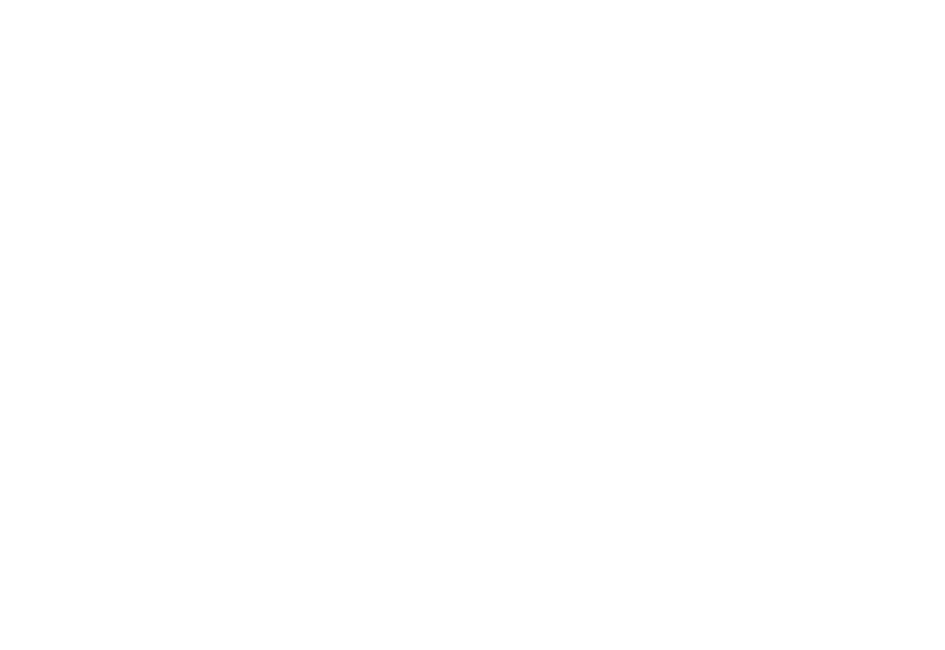
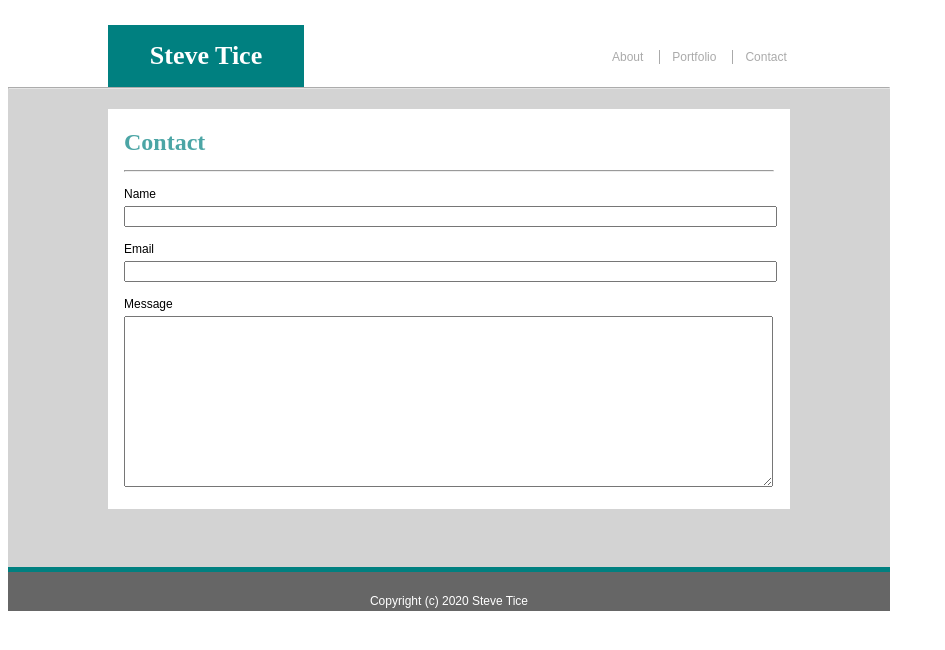
Before and after one commit to stic6021/stic6021.github.io, a plain HTML site: page contact.html in a window 1280 px wide. Shown: the whole page, without its empty margins (0-945 px from the left). Drawn offline with Linux system fonts and the light colour scheme.

Commit message:
Completed HTML + CSS for contact page. The porfolio page is next.

```diff
--- a/assets/css/style.css
+++ b/assets/css/style.css
@@ -23,7 +23,7 @@
 	text-align: center;
 }
 
-#all-pages-footer, .home-page-nav-link {
+#all-pages-footer, .contact-form-label, .home-page-nav-link {
 	font-family: "Arial", Helvetica, sans-serif;
 	font-size: 12px;
 }
@@ -34,6 +34,37 @@ body {
 
 #clear-just-above-main, #clear-just-below-first-para {
 	clear: both;
+}
+
+#contact-form-email-input, #contact-form-name-input, #contact-form-msg-input {
+	margin-bottom: 12px;
+	margin-top: 4px;
+}
+
+#contact-form-email-input, #contact-form-name-input {
+	width: 645px;
+}
+
+#contact-form-msg-input {
+	width: 643px;
+}
+
+#contact-me-heading {
+	color: teal;
+	opacity: 0.7;
+	margin-bottom: 14px;
+	padding-top: 20px;
+}
+
+#contact-page-article {
+	background-color: white;
+	height: 400px;
+	margin-bottom: 58px;
+	margin-left: 100px;
+	margin-right: 100px;
+	margin-top: 20px;
+	padding-left: 16px;
+	padding-right: 16px;
 }
 
 #experience-bullets-header {
@@ -67,7 +98,7 @@ body {
 	max-width: 400px;
 }
 
-#home-page-main-content {
+#contact-page-main-content, #home-page-main-content {
 	background: lightgray;
 	height: 480px;
 	width: 882px;
@@ -125,3 +156,7 @@ body {
 #rule-just-below-about-me {
 	margin-bottom: 16px;
 }
+
+#rule-just-below-contact-me {
+	margin-bottom: 12px;
+}
--- a/contact.html
+++ b/contact.html
@@ -0,0 +1,42 @@
+<!DOCTYPE html>
+<html lang="en">
+<head>
+	<meta charset="utf-8">
+	<title>Contact Steve Tice</title>
+	<meta name="description" content="Web Site Portfolio - contact page">
+	<meta name="author" content="stic6021">
+	<link rel="stylesheet" href="assets/css/style.css">
+</head>
+<body>
+	<h1 id="home-page-name-block">Steve Tice</h1>
+	<nav id="home-page-nav">
+		<a class="home-page-nav-link" id="home-page-about-link" href="./index.html" title="Home page">About</a>
+		<a class="home-page-nav-link" id="home-page-portfolio-link" href="./portfolio.html" title="Portfolio page">Portfolio</a>
+		<a class="home-page-nav-link" id="home-page-contact-link" href="./contact.html" title="Contact page">Contact</a>
+	</nav>
+	<div id="clear-just-above-main"></div>
+	<main id="contact-page-main-content">
+		<hr id="rule-at-top-of-main">
+		<article id="contact-page-article">
+			<h2 id="contact-me-heading">Contact</h2>
+			<hr id="rule-just-below-contact-me">
+			<label class="contact-form-label" for="contact-form-name-input">Name</label>
+			<br/>
+			<input type="text" id="contact-form-name-input" name="contact-form-name" required minlength="1">
+			<br/>
+			<label class="contact-form-label" for="contact-form-email-input">Email</label>
+			<br/>
+			<input type="text" id="contact-form-email-input" name="contact-form-email" required minlength="3">
+			<br/>
+			<label class="contact-form-label" for="contact-form-msg-input">Message</label>
+			<br/>
+			<textarea id="contact-form-msg-input" name="contact-form-msg" rows="11" cols="80"></textarea>
+			<br/>
+		</article>
+		<hr id="rule-at-bottom-of-main">
+	</main>
+	<footer id="all-pages-footer">
+		<p id="home-page-footer-text">Copyright (c) 2020 Steve Tice</p>
+	</footer>
+</body>
+</html>
```
Also changed, not shown: index.html (+3 -3 lines).
